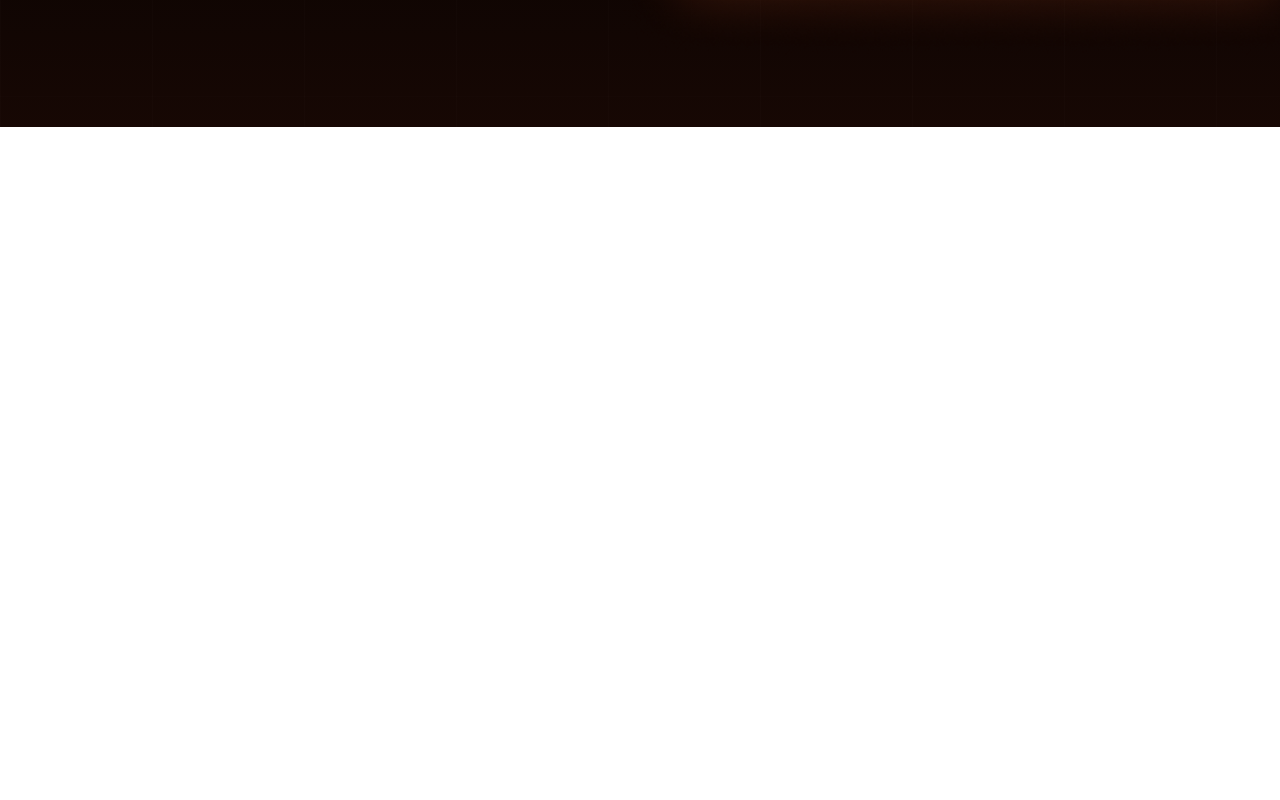
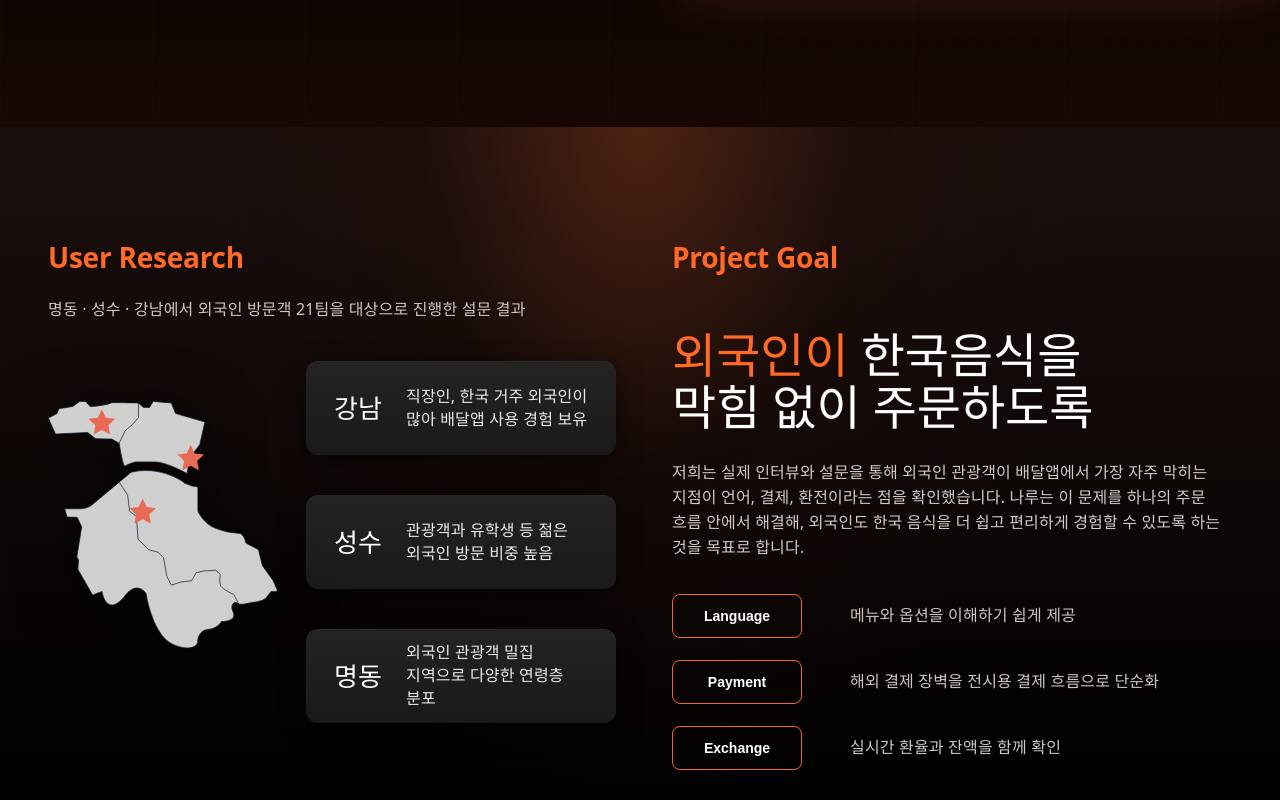
Before and after one commit to 2026-Naru/Naru_Homepage, a React (Vite) app in the folder homepage/: page /overview in a window 1280 px wide. Shown: the part 1120-1920 px from the top of the page. Before the commit the page ends 1247 px from the top, so only its background shows below. Built offline with nearby package versions, Linux system fonts and the light colour scheme; a web font is replaced by a local one.

Commit message:
새 스크롤 적용

```diff
--- a/homepage/src/pages/Overview.jsx
+++ b/homepage/src/pages/Overview.jsx
@@ -2,6 +2,7 @@ import { useEffect, useRef, useState } from 'react'
 import Language from '../assets/overview/Language.png'
 import Payment from '../assets/overview/Payment.png'
 import Exchange from '../assets/overview/Exchange.png'
+import Research from './Research'
 import './Overview.css'
 
 const problemImages = [
@@ -32,10 +33,7 @@ export default function Overview() {
 
     const observer = new IntersectionObserver(
       ([entry]) => {
-        if (entry.isIntersecting) {
-          setIsVisible(true)
-          observer.disconnect()
-        }
+        setIsVisible(entry.isIntersecting)
       },
       {
         rootMargin: '0px 0px -18% 0px',
@@ -49,6 +47,7 @@ export default function Overview() {
   }, [])
 
   return (
+    <>
       <main
         className={`overview-page${isVisible ? ' overview-page--visible' : ''}`}
         ref={overviewRef}
@@ -105,5 +104,8 @@ export default function Overview() {
           </div>
         </section>
       </main>
+
+      <Research />
+    </>
   )
 }
```
Lines whose indentation alone changed are shown as unchanged.
